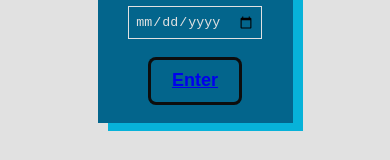
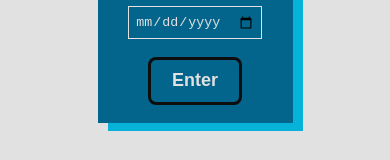
Before and after one commit to WildCodeSchool-2024-02/JS-LILLE-0224-P2-G1, a React (Vite) app in the folder client/: page / in a window 390 px wide. Shown: the part 492-652 px from the top of the page. Built offline with nearby package versions, Linux system fonts and the light colour scheme; a web font is replaced by a local one.

Commit message:
last one

```diff
--- a/client/src/components/AgeVerfication/AgeVerification.scss
+++ b/client/src/components/AgeVerfication/AgeVerification.scss
@@ -116,7 +116,10 @@ $secondFont: inter;
     font-family: $titleFont;
     font-size: 1.5em;
   }
-
+  #home {
+    color: $secondaryColor;
+    text-decoration: none;
+  }
   .age_btn {
     margin: 1em 0;
     display: inline-block;
```
